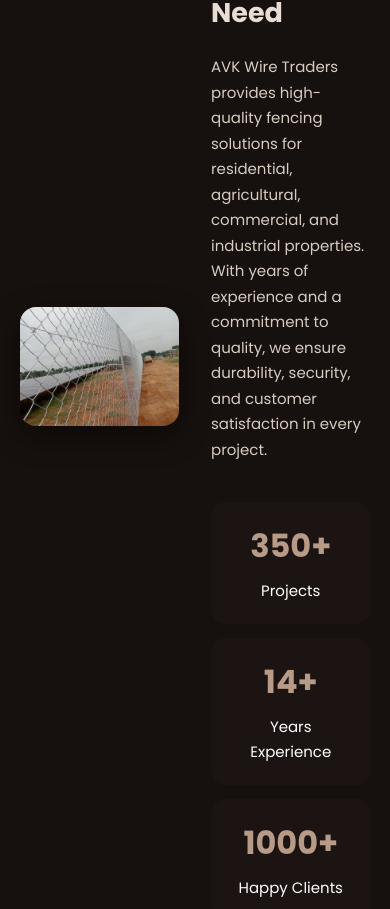
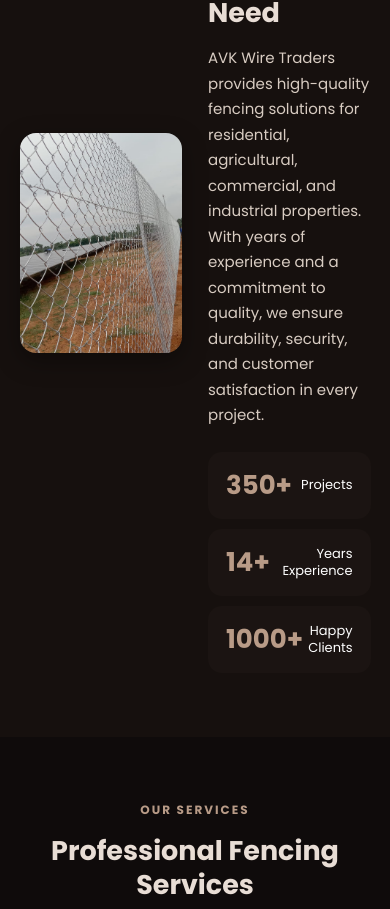
Before and after one commit to avkwiretraders/Avkwiretraders, a Next.js app: page / in a window 390 px wide. Shown: the part 1088-1997 px from the top of the page. Built offline with nearby package versions, Linux system fonts and the light colour scheme.

Commit message:
Polish about section on mobile

```diff
--- a/app/globals.css
+++ b/app/globals.css
@@ -1946,12 +1946,35 @@ section{
     }
 
     .about{
-        gap:32px;
-    }
-
-    .about-image img,
+        gap:26px;
+        text-align:left;
+    }
+
+    .about-image{
+        order:1;
+    }
+
+    .about-content{
+        order:2;
+    }
+
+    .about-image img{
+        height:260px;
+        object-fit:cover;
+        object-position:center;
+        box-shadow:0 8px 24px rgba(0,0,0,0.35);
+    }
+
     .slides img{
         border-radius:16px;
+    }
+
+    .about-image img{
+        border-radius:16px;
+    }
+
+    .about-content h2{
+        margin-bottom:16px;
     }
 
     .about-content p,
@@ -1964,13 +1987,26 @@ section{
 
     .about-stats{
         display:grid;
-        grid-template-columns:1fr;
-        gap:14px;
+        grid-template-columns:repeat(3, minmax(0, 1fr));
+        gap:10px;
+        margin-top:24px;
     }
 
     .stat-box{
         width:100%;
-        padding:20px;
+        min-width:0;
+        padding:16px 8px;
+        border-radius:14px;
+    }
+
+    .stat-box h3{
+        font-size:25px;
+        margin-bottom:5px;
+    }
+
+    .stat-box p{
+        font-size:12px;
+        line-height:1.35;
     }
 
     .services-container,
@@ -2150,6 +2186,33 @@ section{
         font-size:36px;
     }
 
+    .about-image img{
+        height:220px;
+    }
+
+    .about-stats{
+        grid-template-columns:1fr;
+        gap:10px;
+    }
+
+    .stat-box{
+        display:flex;
+        align-items:center;
+        justify-content:space-between;
+        padding:14px 18px;
+        text-align:left;
+    }
+
+    .stat-box h3{
+        margin-bottom:0;
+        font-size:26px;
+    }
+
+    .stat-box p{
+        font-size:13px;
+        text-align:right;
+    }
+
     .section-header h2,
     .about-content h2,
     .service-areas h2,
```
